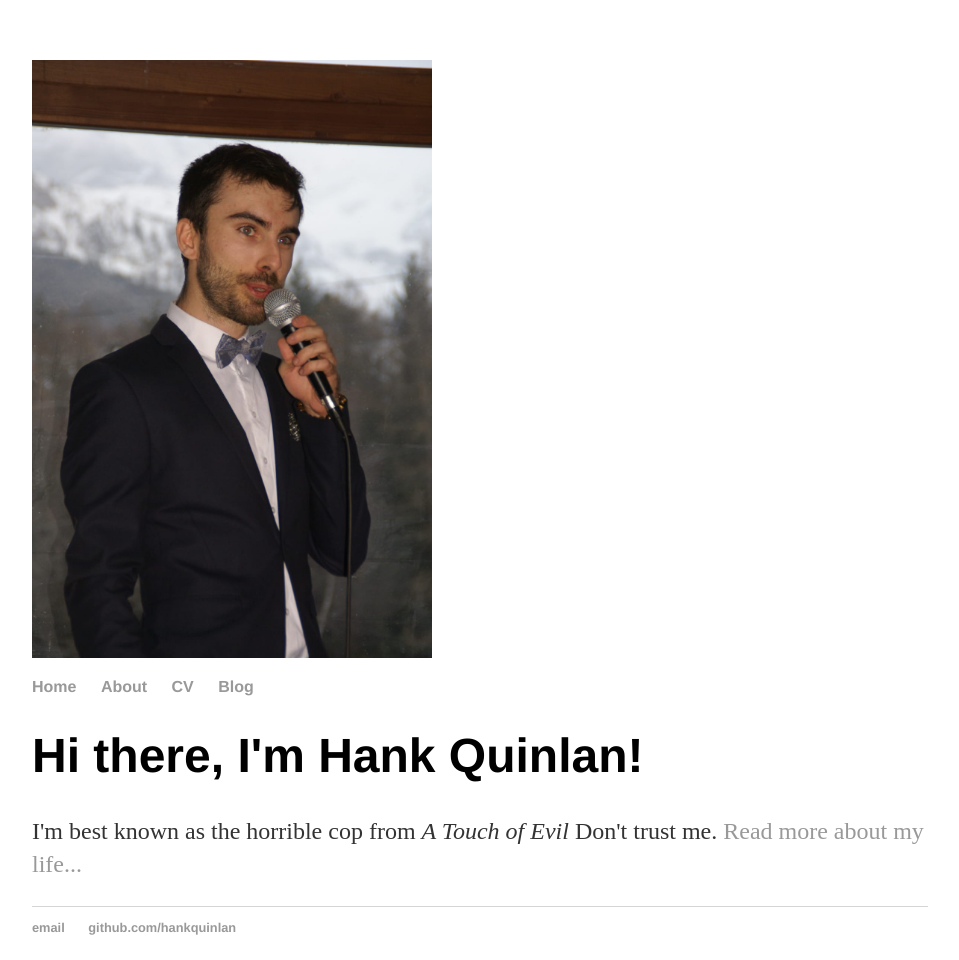
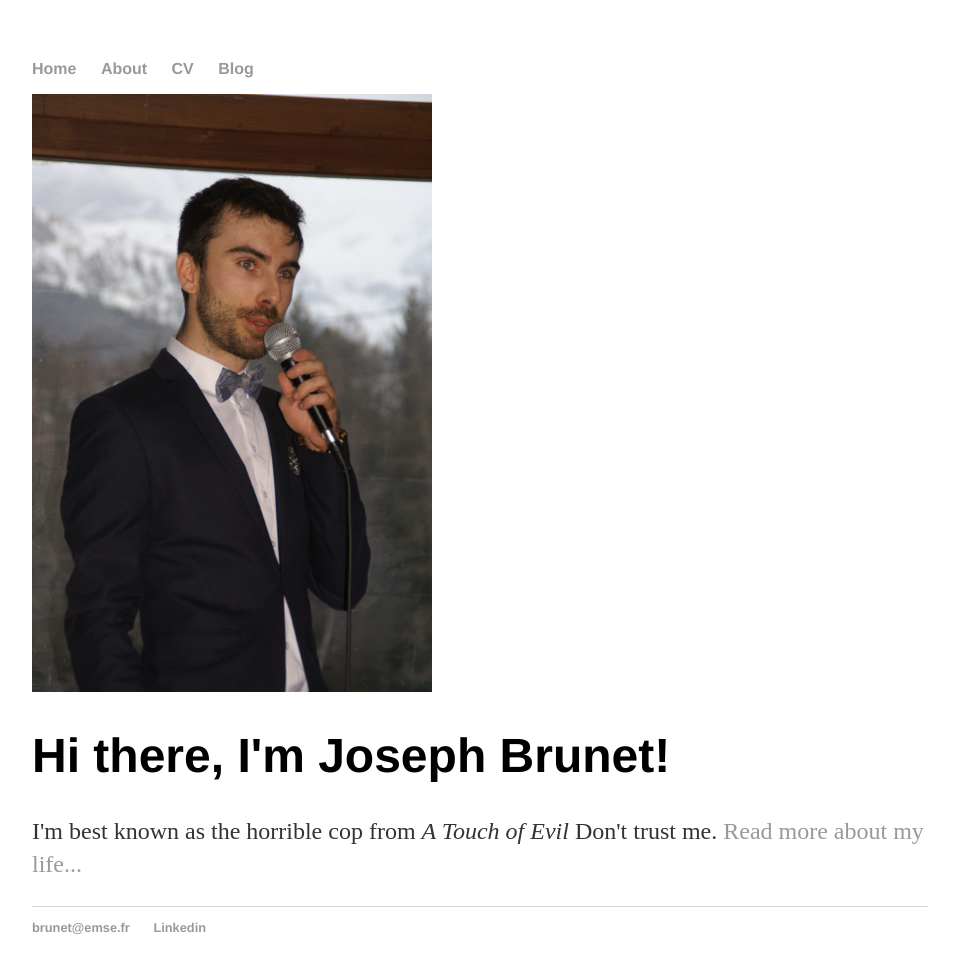
Before and after one commit to JosephBrunet/JosephBrunet.github.io, a Jekyll site: the page built from index.html, in a window 1280 px wide. Shown: the whole page, without its empty margins (160-1119 px from the left). Built offline with Jekyll 4.4.1, drawn with Linux system fonts in a browser that asks for light colours.

Commit message:
changes text

```diff
--- a/_layouts/default.html
+++ b/_layouts/default.html
@@ -17,7 +17,6 @@
 			</style>
 		</head>
 		<body>
-			<img src="images/portrait.jpeg" alt="HTML5 Icon" width="400">
 			<nav>
 	    		<ul>
 	        		<li><a href="/">Home</a></li>
@@ -26,6 +25,7 @@
 	        		<li><a href="/blog">Blog</a></li>
 	    		</ul>
 			</nav>
+			<img src="images/portrait.jpeg" alt="HTML5 Icon" width="400">
 			<div class="container">
 
 			{{ content }}
@@ -33,8 +33,8 @@
 			</div><!-- /.container -->
 			<footer>
 	    		<ul>
-	        		<li><a href="mailto:hankquinlanhub@gmail.com">email</a></li>
-	        		<li><a href="https://github.com/hankquinlan">github.com/hankquinlan</a></li>
+	        		<li><a href="mailto:joseph.brunet@emse.fr">brunet@emse.fr</a></li>
+	        		<li><a href="https://www.linkedin.com/in/joseph-brunet-b86b3b153/">Linkedin</a></li>
 				</ul>
 			</footer>
 		</body>
--- a/index.html
+++ b/index.html
@@ -3,6 +3,6 @@ layout: default
 title: Joseph Brunet
 ---
 <div class="blurb">
-	<h1>Hi there, I'm Hank Quinlan!</h1>
+	<h1>Hi there, I'm Joseph Brunet!</h1>
 	<p>I'm best known as the horrible cop from <em>A Touch of Evil</em> Don't trust me. <a href="/about">Read more about my life...</a></p>
 </div><!-- /.blurb -->
```
